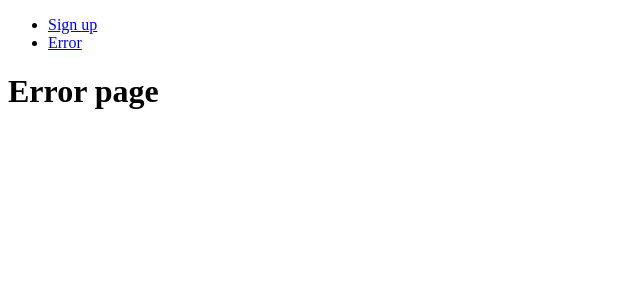
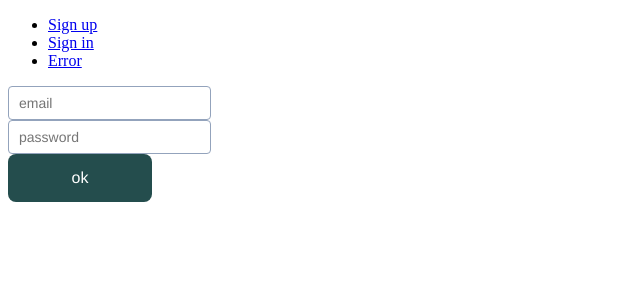
Before and after one commit to pixel-pixel/movie-tracker, a React (Create React App) app: page /sign-in in a window 1280 px wide. Shown: the top 300 px of the page, without its empty margins (0-640 px from the left). Built offline with nearby package versions, Linux system fonts and the light colour scheme.

Commit message:
[ADDED] Login page, login form component

```diff
--- a/src/App.tsx
+++ b/src/App.tsx
@@ -2,6 +2,7 @@ import React from 'react';
 import { Switch, Route, Link } from 'react-router-dom'
 
 import ErrorPage from './pages/ErrorPage';
+import SignInPage from './pages/SignInPage';
 import SignUpPage from './pages/SignUpPage';
 
 function App() {
@@ -12,12 +13,16 @@ function App() {
           <Link to="/sign-up"> Sign up </Link>
         </li>
         <li>
+          <Link to="/sign-in"> Sign in </Link>
+        </li>
+        <li>
           <Link to="/error"> Error </Link>
         </li>
       </ul>
 
       <Switch>
         <Route exact path="/sign-up" component={SignUpPage} />
+        <Route exact path="/sign-in" component={SignInPage} />
         <Route path="*" component={ErrorPage} />
       </Switch>
     </>
--- a/src/common/shemes/index.ts
+++ b/src/common/shemes/index.ts
@@ -1,3 +1,4 @@
-import { registerShema } from "./registerShema";
+import { registerShema} from "./registerShema";
+import { loginShema } from "./loginShema";
 
-export { registerShema }
+export { registerShema, loginShema }
--- /dev/null
+++ b/src/common/shemes/loginShema.ts
@@ -0,0 +1,6 @@
+import * as Yup from 'yup'
+
+export const loginShema = Yup.object({
+  email: Yup.string().email('Must be a valid email').max(255).required('Email is required'),
+  password: Yup.string().min(8).required('Password is required')
+})
--- /dev/null
+++ b/src/components/SignInForm/SignInForm.tsx
@@ -0,0 +1,42 @@
+import React, { FC } from "react";
+import { Field, Form, Formik } from "formik"
+import Button from "../Button";
+import Input from "../Input";
+import { loginShema } from "../../common/shemes";
+
+interface SignInFormValues {
+  email: string | null,
+  password: string | null,
+}
+
+export interface SignInFormProps {
+  onSubmit: (values: SignInFormValues) => void
+}
+
+export const SignInForm: FC<SignInFormProps> = ({ onSubmit }) => {
+  const initialValues: SignInFormValues = {
+    email: null,
+    password: null,
+  }
+
+  return (
+    <Formik
+      initialValues={initialValues}
+      validationSchema={loginShema}
+      onSubmit={onSubmit}
+    >
+      <Form>
+        <Field
+          name="email"
+          type="email"
+          as={Input} />
+        <Field
+          name="password"
+          type="text"
+          as={Input} />
+
+        <Button type="submit" label="ok" />
+      </Form>
+    </Formik>
+  )
+}
--- /dev/null
+++ b/src/components/SignInForm/index.ts
@@ -0,0 +1,3 @@
+import { SignInForm } from "./SignInForm";
+
+export default SignInForm
--- /dev/null
+++ b/src/pages/SignInPage/SignInPage.tsx
@@ -0,0 +1,6 @@
+import React, { FC } from "react";
+import SignInForm from "../../components/SignInForm";
+
+export const SignInPage: FC = () => (
+  <SignInForm onSubmit={values => alert(JSON.stringify(values))}/>
+)
--- /dev/null
+++ b/src/pages/SignInPage/index.ts
@@ -0,0 +1,3 @@
+import { SignInPage } from "./SignInPage";
+
+export default SignInPage
```
